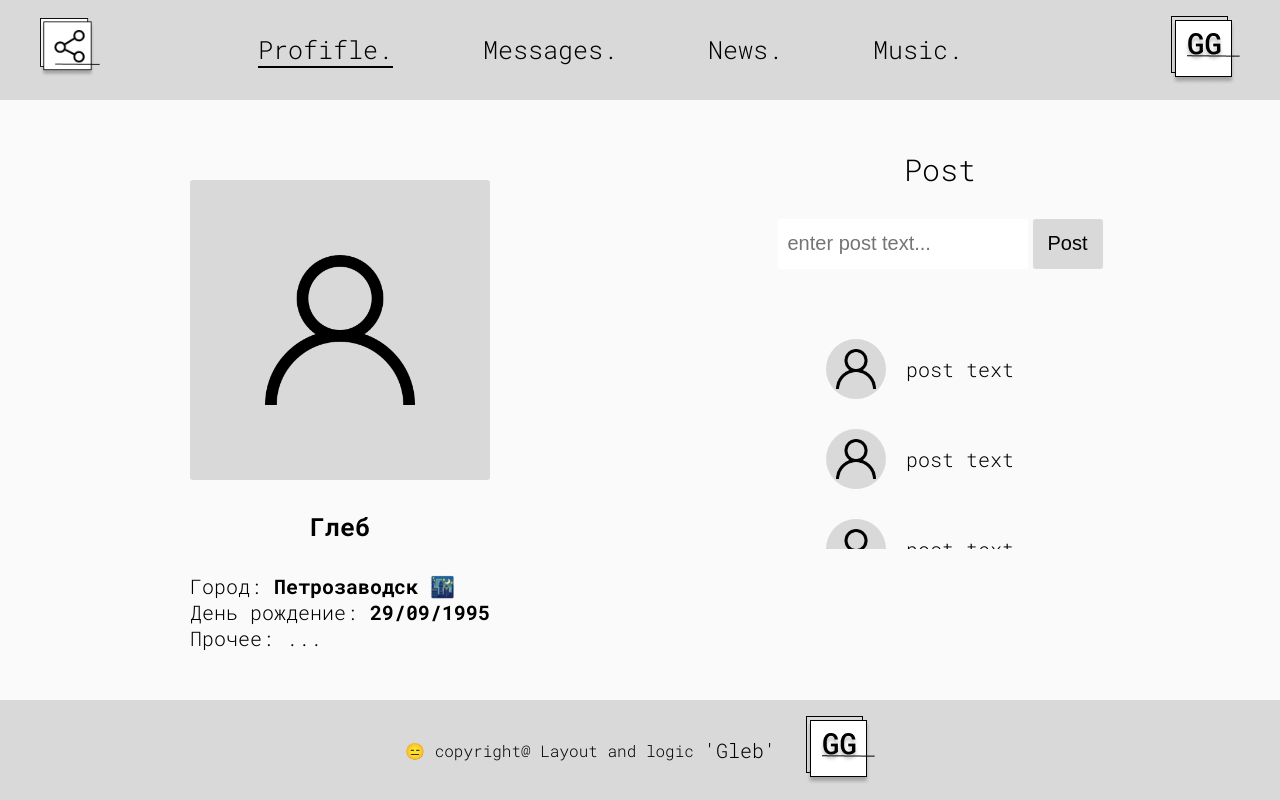
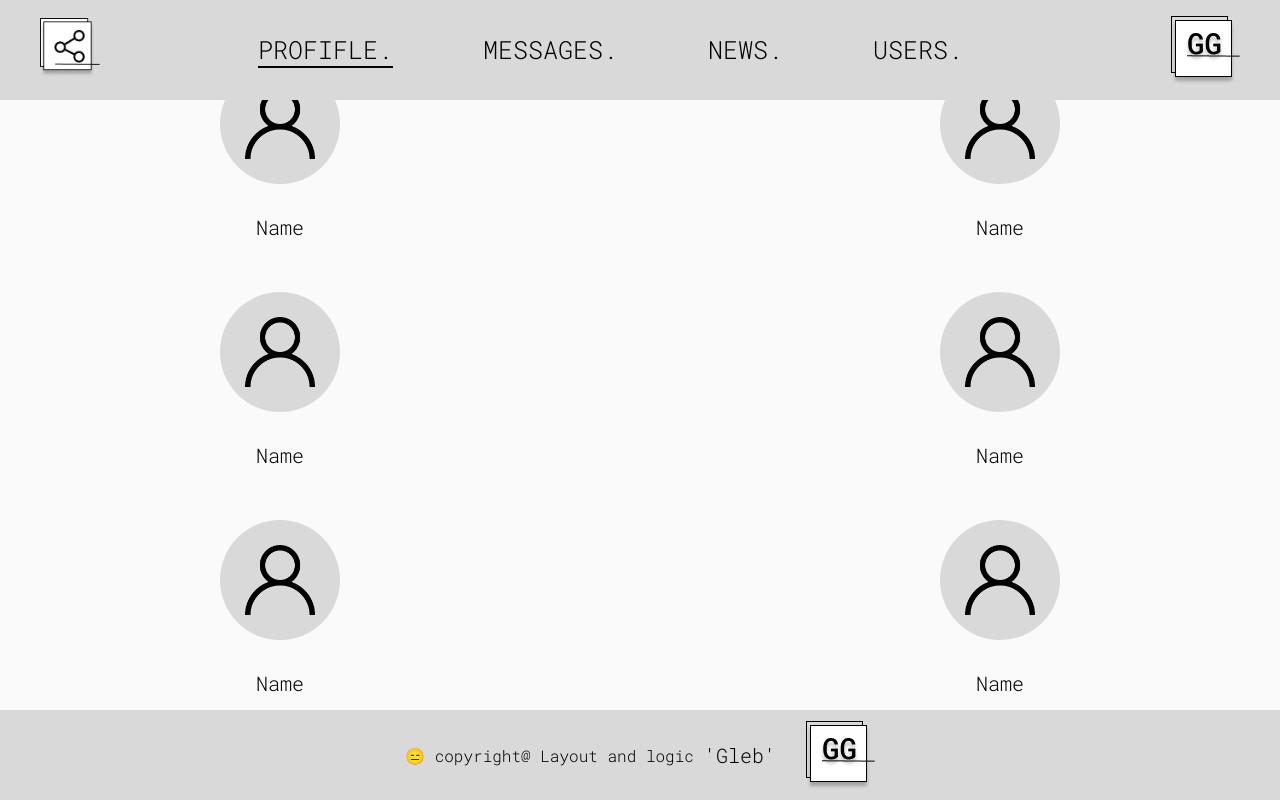
Before and after one commit to GlebGlushchenko/Project-social-network, a React (Create React App) app: page / in a window 1280 px wide. Built offline with nearby package versions, Linux system fonts and the light colour scheme.

Commit message:
add layout for section massages and users

```diff
--- a/src/App.js
+++ b/src/App.js
@@ -4,13 +4,15 @@ import Footer from './components/Footer';
 import Nav from './components/Nav';
 import Profile from './components/Profile';
 import Messages from './components/Massages';
+import Users from './components/Users';
 
 function App() {
   return (
     <div className="App">
+      <Users />
       <Nav />
       {/* <Messages /> */}
-      <Profile />
+      {/* <Profile /> */}
       <Footer />
     </div>
   );
--- a/src/App.scss
+++ b/src/App.scss
@@ -16,7 +16,7 @@
   display: flex;
   justify-content: center;
   align-items: center;
-  height: 100px;
+  height: 90px;
   font-size: 20px;
 
   div {
@@ -71,6 +71,7 @@
 }
 
 .nav__item {
+  text-transform: uppercase;
   font-size: 25px;
   margin-right: 50px;
   list-style: none;
@@ -170,6 +171,28 @@
   padding-right: 50px;
 }
 
+/* width */
+::-webkit-scrollbar {
+  width: 8px;
+}
+
+/* Track */
+::-webkit-scrollbar-track {
+  background: #d9d9d9;
+  border-radius: 3px;
+}
+
+/* Handle */
+::-webkit-scrollbar-thumb {
+  background: #b8b8b8;
+  border-radius: 5px;
+}
+
+/* Handle on hover */
+::-webkit-scrollbar-thumb:hover {
+  background: #868686;
+}
+
 .profile__post-item {
   margin-bottom: 30px;
   display: flex;
@@ -255,7 +278,7 @@
 
   &__users {
     width: 50%;
-    border-right: 1px solid black;
+    border-right: 2px solid rgba(0, 0, 0, 0.2);
     padding: 10px;
 
     &-list {
@@ -285,6 +308,7 @@
         background-color: #333;
         position: absolute;
         bottom: 0;
+        border-radius: 3px;
       }
 
       &--active {
@@ -394,3 +418,124 @@
   width: 50px;
   height: 50px;
 }
+
+//Users
+
+.users__wrapper {
+  width: 100%;
+  margin: 0 auto;
+  text-align: center;
+}
+
+.users {
+  display: flex;
+  width: 100%;
+  justify-content: space-between;
+
+  &__title {
+    font-size: 30px;
+    margin-bottom: 10px;
+  }
+
+  &__left-colum {
+    width: 40%;
+  }
+
+  &__rigth-colum {
+    width: 40%;
+  }
+
+  &__item {
+    margin-bottom: 40px;
+
+    &:last-child {
+      margin-bottom: 0;
+    }
+  }
+}
+
+.user {
+  display: flex;
+  flex-direction: column;
+  align-items: center;
+  // border-bottom: 1px solid rgba(0, 0, 0, 0.2);
+  cursor: pointer;
+
+  &::after {
+    display: block;
+    content: '';
+    background-color: #333;
+    opacity: 0.2;
+    height: 2px;
+    width: 0;
+    border-radius: 3px;
+    transition: width 0.2s ease-in-out;
+  }
+
+  &:hover {
+    &::after {
+      width: 100%;
+    }
+  }
+
+  span {
+    margin-bottom: 10px;
+  }
+
+  &__img {
+    display: flex;
+    justify-content: center;
+    align-items: center;
+    border-radius: 60px;
+    background-color: #d9d9d9;
+    padding: 60px;
+    color: transparent;
+    font-size: 0;
+    width: 70px;
+    height: 70px;
+    margin-bottom: 30px;
+  }
+}
+
+//paginator
+
+.paginator {
+  display: flex;
+  justify-content: center;
+  margin-top: 30px;
+
+  &__item {
+    font-size: 20px;
+    margin: 0px 10px;
+    cursor: pointer;
+    padding: 10px 20px;
+
+    &::after {
+      display: block;
+      content: '';
+      background-color: #333;
+      height: 2px;
+      width: 0;
+      border-radius: 3px;
+      transition: width 0.2s ease-in-out;
+    }
+
+    &--active {
+      &::after {
+        display: block;
+        content: '';
+        background-color: #333;
+        height: 2px;
+        width: 100%;
+        border-radius: 3px;
+        transition: width 0.2s ease-in-out;
+      }
+    }
+
+    &:hover {
+      &::after {
+        width: 100%;
+      }
+    }
+  }
+}
--- a/src/components/Nav.jsx
+++ b/src/components/Nav.jsx
@@ -14,7 +14,7 @@ const Nav = () => {
             <li className="nav__item nav__item--active">Profifle.</li>
             <li className="nav__item">Messages.</li>
             <li className="nav__item">News.</li>
-            <li className="nav__item">Music.</li>
+            <li className="nav__item">Users.</li>
           </ul>
           <img src={logo2} alt="" />
         </div>
--- /dev/null
+++ b/src/components/Users.jsx
@@ -0,0 +1,82 @@
+import React from 'react';
+
+import userAvatar from '../assets/img/user.png';
+
+const Users = () => {
+  return (
+    <div className="users__wrapper">
+      <h3 className="users__title">Users</h3>
+      <div className="container">
+        <div className="users">
+          <div className="users__left-colum">
+            <div className="users__item">
+              <div className="user">
+                <div className="user__img">
+                  <img width="70px" src={userAvatar} alt="Avatar" />
+                </div>
+                <span>Name</span>
+              </div>
+            </div>
+
+            <div className="users__item">
+              <div className="user">
+                <div className="user__img">
+                  <img width="70px" src={userAvatar} alt="Avatar" />
+                </div>
+                <span>Name</span>
+              </div>
+            </div>
+
+            <div className="users__item">
+              <div className="user">
+                <div className="user__img">
+                  <img width="70px" src={userAvatar} alt="Avatar" />
+                </div>
+                <span>Name</span>
+              </div>
+            </div>
+          </div>
+          <div className="users__rigth-colum">
+            <div className="users__item">
+              <div className="user">
+                <div className="user__img">
+                  <img width="70px" src={userAvatar} alt="Avatar" />
+                </div>
+                <span>Name</span>
+              </div>
+            </div>
+
+            <div className="users__item">
+              <div className="user">
+                <div className="user__img">
+                  <img width="70px" src={userAvatar} alt="Avatar" />
+                </div>
+                <span>Name</span>
+              </div>
+            </div>
+
+            <div className="users__item">
+              <div className="user">
+                <div className="user__img">
+                  <img width="70px" src={userAvatar} alt="Avatar" />
+                </div>
+                <span>Name</span>
+              </div>
+            </div>
+          </div>
+        </div>
+
+        <div className="paginator">
+          <div className="paginator__item paginator__item--active">1</div>
+          <div className="paginator__item">2</div>
+          <div className="paginator__item">3</div>
+          <div className="paginator__item">4</div>
+          <div className="paginator__item">5</div>
+          <div className="paginator__item">...</div>
+        </div>
+      </div>
+    </div>
+  );
+};
+
+export default Users;
```
